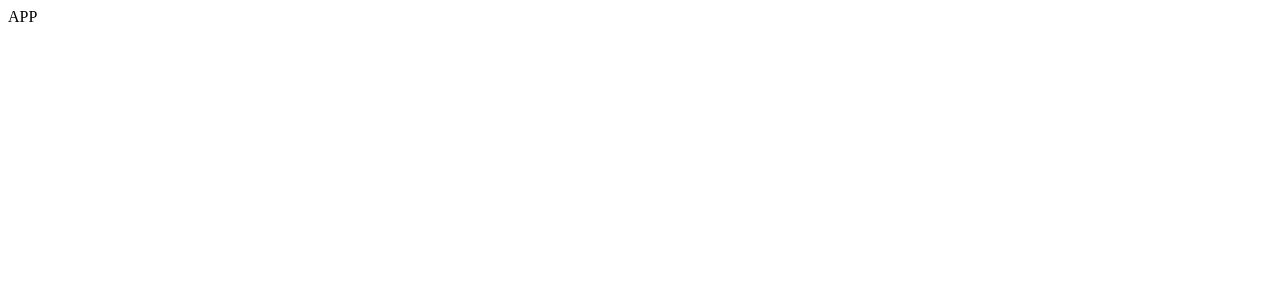
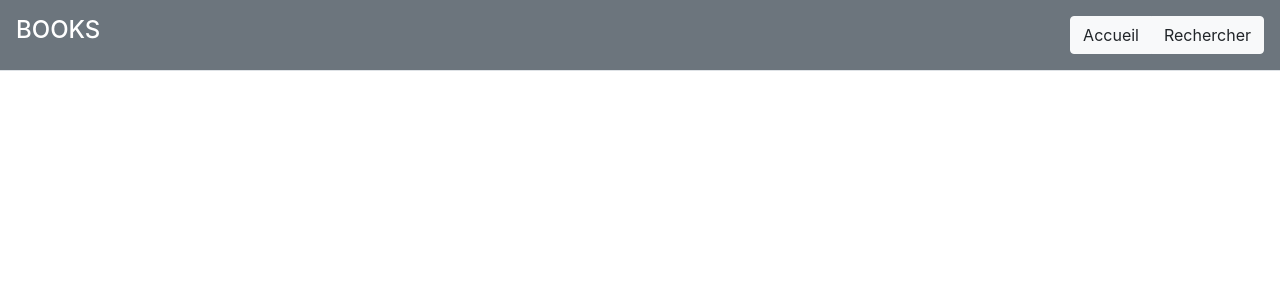
Before and after one commit to timothegonin/books-rtk, a React (Create React App) app: page / in a window 1280 px wide. Shown: the top 300 px of the page. Built offline with nearby package versions, Linux system fonts and the light colour scheme.

Commit message:
header and router(browserRouter)

```diff
--- a/src/App.js
+++ b/src/App.js
@@ -1,5 +1,12 @@
+import { BrowserRouter as Router, Route, Routes } from "react-router-dom";
+import Navbar from "./components/Navbar";
+
 function App() {
-	return <div className="App">APP</div>;
+	return (
+		<Router>
+			<Navbar />
+		</Router>
+	);
 }
 
 export default App;
--- /dev/null
+++ b/src/components/Navbar.jsx
@@ -0,0 +1,25 @@
+import { Link } from "react-router-dom";
+
+const Navbar = () => {
+	return (
+		<header>
+			<div className="d-flex flex-column flex-md-row p-3 border-bottom bg-secondary text-white">
+				<h4 className="mr-md-auto">
+					<a href="/" className="text-decoration-none text-white">
+						BOOKS
+					</a>
+				</h4>
+				<nav className="btn-group">
+					<Link to="/" className="btn btn-light">
+						Accueil
+					</Link>
+					<Link to="/search" className="btn btn-light">
+						Rechercher
+					</Link>
+				</nav>
+			</div>
+		</header>
+	);
+};
+
+export default Navbar;
--- a/src/index.js
+++ b/src/index.js
@@ -3,6 +3,7 @@ import { createRoot } from "react-dom/client";
 import { Provider } from "react-redux";
 import { store } from "./app/store";
 import App from "./App";
+import "bootstrap/dist/css/bootstrap.min.css";
 
 const container = document.getElementById("root");
 const root = createRoot(container);
```
Also changed, not shown: src/components/Footer.jsx (added), src/components/Jumbotron.jsx (added).
